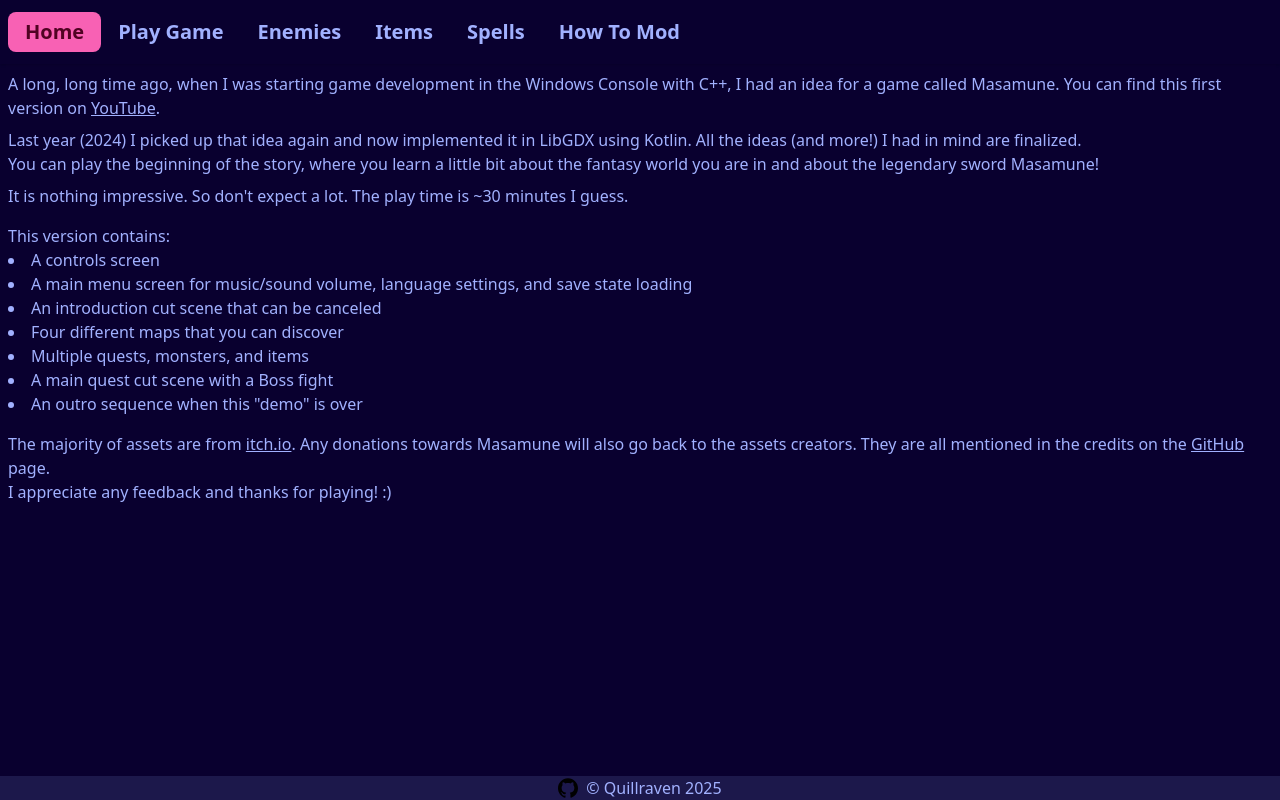
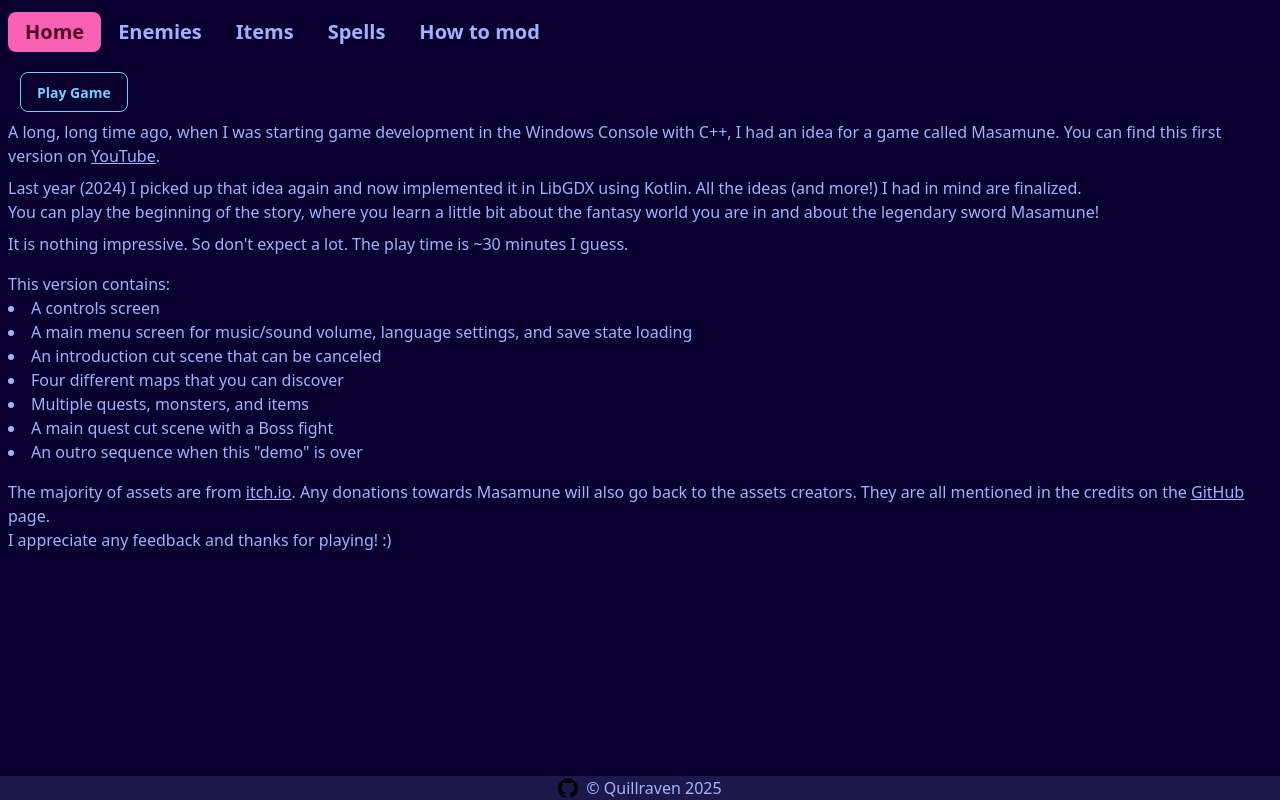
Before and after one commit to Quillraven/ang25, an Angular app: page / in a window 1280 px wide. Built offline with nearby package versions, Linux system fonts and the light colour scheme.

Commit message:
remove game link and add button to homepage

```diff
--- a/src/app/app.routes.ts
+++ b/src/app/app.routes.ts
@@ -1,6 +1,5 @@
 import { Routes } from '@angular/router';
 import { EnemiesComponent } from './components/enemies/enemies.component';
-import { GameComponent } from './components/game/game.component';
 import { HomeComponent } from './components/home/home.component';
 import { HowToComponent } from './components/how-to/how-to.component';
 import { ItemsComponent } from './components/items/items.component';
@@ -8,7 +7,6 @@ import { SpellsComponent } from './components/spells/spells.component';
 
 export const routes: Routes = [
     { path: '', component: HomeComponent },
-    { path: 'game', component: GameComponent },
     { path: 'enemies', component: EnemiesComponent },
     { path: 'items', component: ItemsComponent },
     { path: 'spells', component: SpellsComponent },
--- a/src/app/components/game/game.component.html
+++ /dev/null
@@ -1 +0,0 @@
-<p>game works!</p>
--- a/src/app/components/home/home.component.html
+++ b/src/app/components/home/home.component.html
@@ -1,4 +1,7 @@
 <div class="m-2">
+
+  <button class="btn btn-outline btn-secondary mb-2 ml-3"><a href="https://quillraven.github.io/Masamune/">Play Game</a></button>
+
   <p>
     A long, long time ago, when I was starting game development in the Windows Console with C++,
     I had an idea for a game called Masamune.
--- a/src/app/components/navigation/navigation.component.html
+++ b/src/app/components/navigation/navigation.component.html
@@ -1,15 +1,9 @@
 <header>
   <nav class="navbar bg-base-100 shadow-sm">
-    <a class="btn btn-ghost text-xl" routerLink="/" routerLinkActive="bg-primary text-primary-content"
-       [routerLinkActiveOptions]="{exact: true}">Home</a>
-    <a class="btn btn-ghost text-xl" routerLink="/game" routerLinkActive="bg-primary text-primary-content">Play
-      Game</a>
-    <a class="btn btn-ghost text-xl" routerLink="/enemies"
-       routerLinkActive="bg-primary text-primary-content">Enemies</a>
+    <a class="btn btn-ghost text-xl" routerLink="/" routerLinkActive="bg-primary text-primary-content" [routerLinkActiveOptions]="{exact: true}">Home</a>
+    <a class="btn btn-ghost text-xl" routerLink="/enemies" routerLinkActive="bg-primary text-primary-content">Enemies</a>
     <a class="btn btn-ghost text-xl" routerLink="/items" routerLinkActive="bg-primary text-primary-content">Items</a>
-    <a class="btn btn-ghost text-xl" routerLink="/spells"
-       routerLinkActive="bg-primary text-primary-content">Spells</a>
-    <a class="btn btn-ghost text-xl" routerLink="/how-to" routerLinkActive="bg-primary text-primary-content">How To
-      Mod</a>
+    <a class="btn btn-ghost text-xl" routerLink="/spells" routerLinkActive="bg-primary text-primary-content">Spells</a>
+    <a class="btn btn-ghost text-xl" routerLink="/how-to" routerLinkActive="bg-primary text-primary-content">How to mod</a>
   </nav>
 </header>
```
Also changed, not shown: src/app/components/game/game.component.ts (deleted, +0 -11 lines), src/app/components/game/game.component.css (deleted), 1 other file (tests, documents, lock files or other folders).
